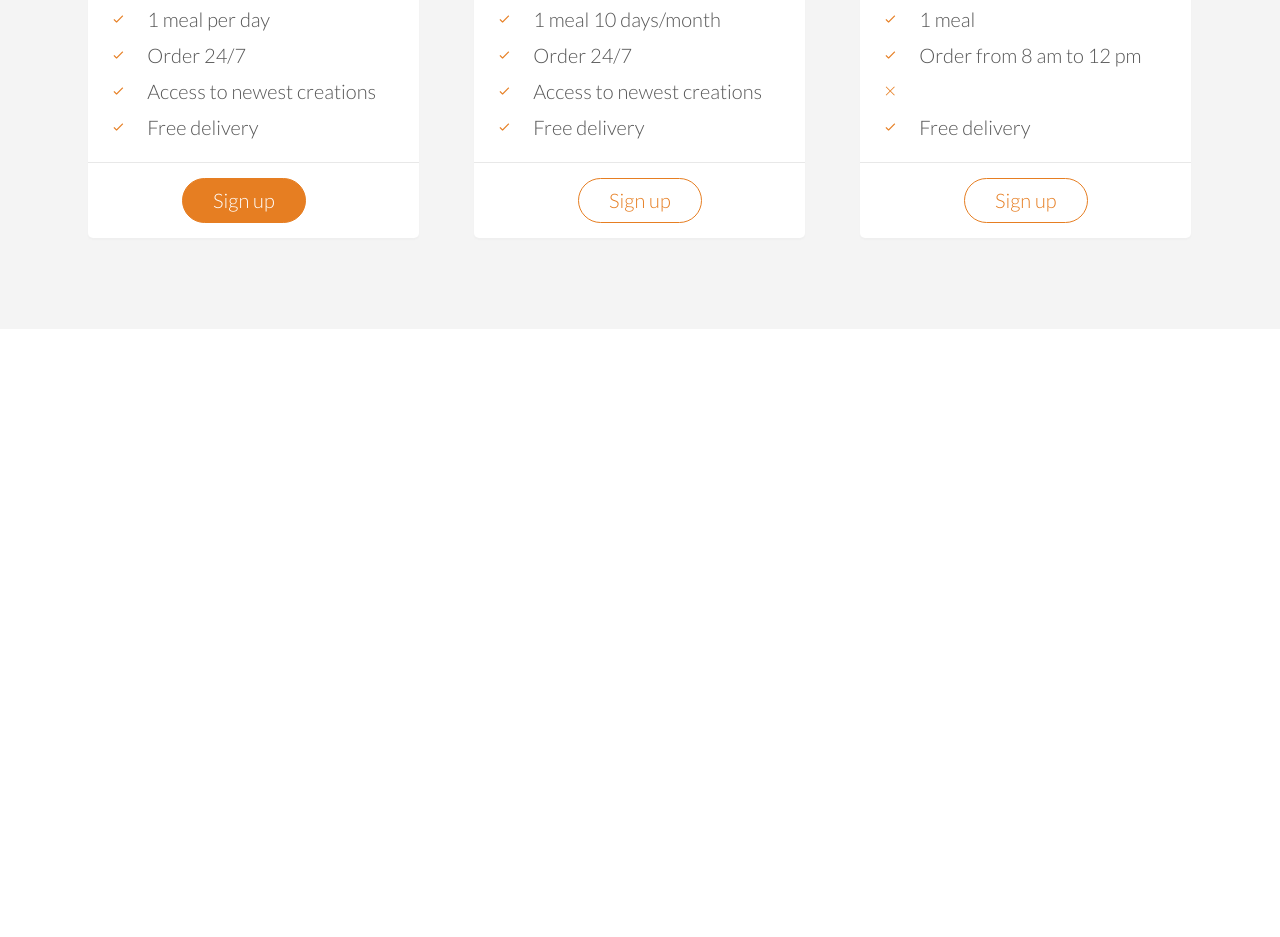
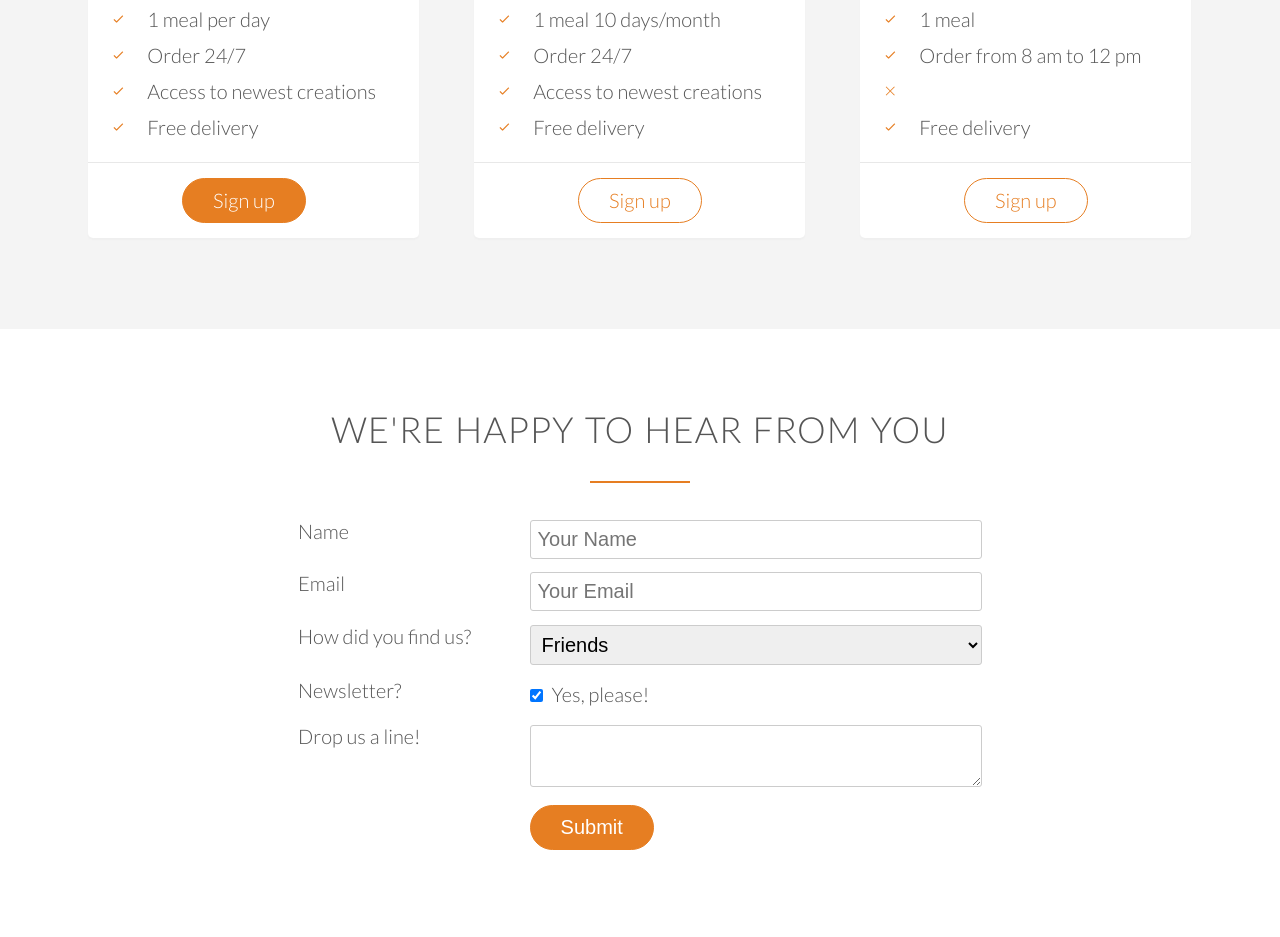
Before and after one commit to NikasDeveloper/omnifood, a plain HTML site: page index.html in a window 1280 px wide. Shown: the part 4311-5248 px from the top of the page. Before the commit the page ends 4640 px from the top, so only its background shows below. Drawn offline with Linux system fonts and the light colour scheme; files whose address does not match are found by name.

Commit message:
Added Contact form

```diff
--- a/index.html
+++ b/index.html
@@ -272,7 +272,7 @@
         </div>
       </div>
     </section>
-    <section class="sign-up">
+    <section class="plans">
       <div class="row">
         <h2>Start eating healthy today</h2>
         <div class="row">
@@ -374,5 +374,66 @@
         </div>
       </div>
     </section>
+    <section class="form">
+      <div class="row">
+        <h2>We're happy to hear from you</h2>
+        <div class="row">
+          <form method="post" action="#" class="contact-form">
+            <div class="row">
+              <div class="col span-1-of-3">
+                <label for="name">Name</label>
+              </div>
+              <div class="col span-2-of-3">
+                <input type="text" name="name" id="name" placeholder="Your Name">
+              </div>
+            </div>
+            <div class="row">
+              <div class="col span-1-of-3">
+                <label for="email">Email</label>
+              </div>
+              <div class="col span-2-of-3">
+                <input type="email" name="email" id="email" placeholder="Your Email">
+              </div>
+            </div>
+            <div class="row">
+              <div class="col span-1-of-3">
+                <label for="find-us">How did you find us?</label>
+              </div>
+              <div class="col span-2-of-3">
+                <select name="find-us" id="find-us">
+                  <option value="friends" selected>Friends</option>
+                  <option value="search">Search engine</option>
+                  <option value="ad">Advertisment</option>
+                  <option value="other">Other</option>
+                </select>
+              </div>
+            </div>
+            <div class="row">
+              <div class="col span-1-of-3">
+                <label for="newsletter">Newsletter?</label>
+              </div>
+              <div class="col span-2-of-3">
+                <input type="checkbox" name="newsletter" id="newsletter" checked>
+                Yes, please!
+              </div>
+            </div>
+            <div class="row">
+              <div class="col span-1-of-3">
+                <label for="message">Drop us a line!</label>
+              </div>
+              <div class="col span-2-of-3">
+                <textarea name="message" id="message"></textarea>
+              </div>
+            </div>
+            <div class="row">
+              <div class="col span-1-of-3"></div>
+              <div class="col span-2-of-3">
+                <input type="submit" name="submit" value="Submit">
+              </div>
+            </div>
+          </form>
+        </div>
+      </div>
+    </section>
   </body>
 </html>
--- a/resources/css/styles.css
+++ b/resources/css/styles.css
@@ -12,6 +12,10 @@
   margin: 0;
   padding: 0;
   box-sizing: border-box;
+}
+
+*:focus{
+  outline: none;
 }
 
 html{
@@ -95,7 +99,8 @@ section{
  */
 
 .btn:link,
- .btn:visited{
+.btn:visited,
+input[type=submit]{
   display: inline-block;
   padding: 10px 30px;
   font-weight: 300;
@@ -105,7 +110,8 @@ section{
  }
 
 .btn-full:link,
- .btn-full:visited{
+.btn-full:visited,
+input[type=submit]{
   margin-right: 20px;
   background-color: #e67e22;
   border: 1px solid #e67e22;
@@ -119,12 +125,16 @@ section{
  }
 
 .btn:hover,
- .btn:active{
+.btn:active,
+input[type=submit]:hover,
+input[type=submit]:active{
   background-color: #cf6d17;
  }
 
 .btn-full:hover,
- .btn-full:active{
+.btn-full:active,
+input[type=submit]:hover,
+input[type=submit]:active{
   border: 1px solid #cf6d17;
  }
 
@@ -396,10 +406,10 @@ cite > img{
 }
 
 /*
-  SECTION - SIGN UP
+  SECTION - PLANS
 */
 
-.sign-up{
+.plans{
   background-color: #f4f4f4;
 }
 
@@ -450,3 +460,25 @@ cite > img{
 .plan-box ul li{
   padding: 5px 0;
 }
+
+/*
+  SECTION - FORM
+*/
+
+.contact-form{
+  width: 60%;
+  margin: 0 auto;
+}
+
+input[type=text],
+input[type=email],
+select, textarea{
+  width: 100%;
+  padding: 7px;
+  border-radius: 3px;
+  border:1px solid #ccc;
+}
+
+input[type=checkbox]{
+  margin: 10px 5px 10px 0px;
+}
```
Lines whose indentation alone changed are shown as unchanged.
